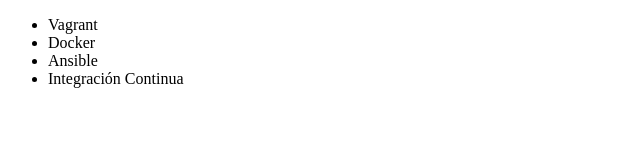
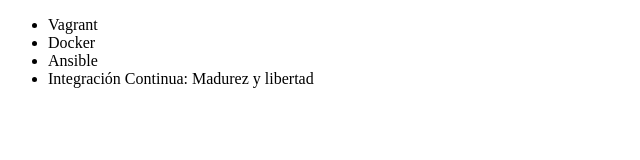
Before and after one commit to JeremyRQ12/ONE-Git, a plain HTML site: page index.html in a window 1280 px wide. Shown: the whole page, without its empty margins (0-640 px from the left). Drawn offline with Linux system fonts and the light colour scheme.

Commit message:
Se añadió un complemento al titulo de Integración Continua

```diff
--- a/index.html
+++ b/index.html
@@ -9,7 +9,7 @@
          <li> Vagrant </li>
          <li> Docker </li>
          <li> Ansible </li>
-         <li> Integración Continua </li>
+         <li> Integración Continua: Madurez y libertad </li>
      </ul>
 </body>
 </html>
```
